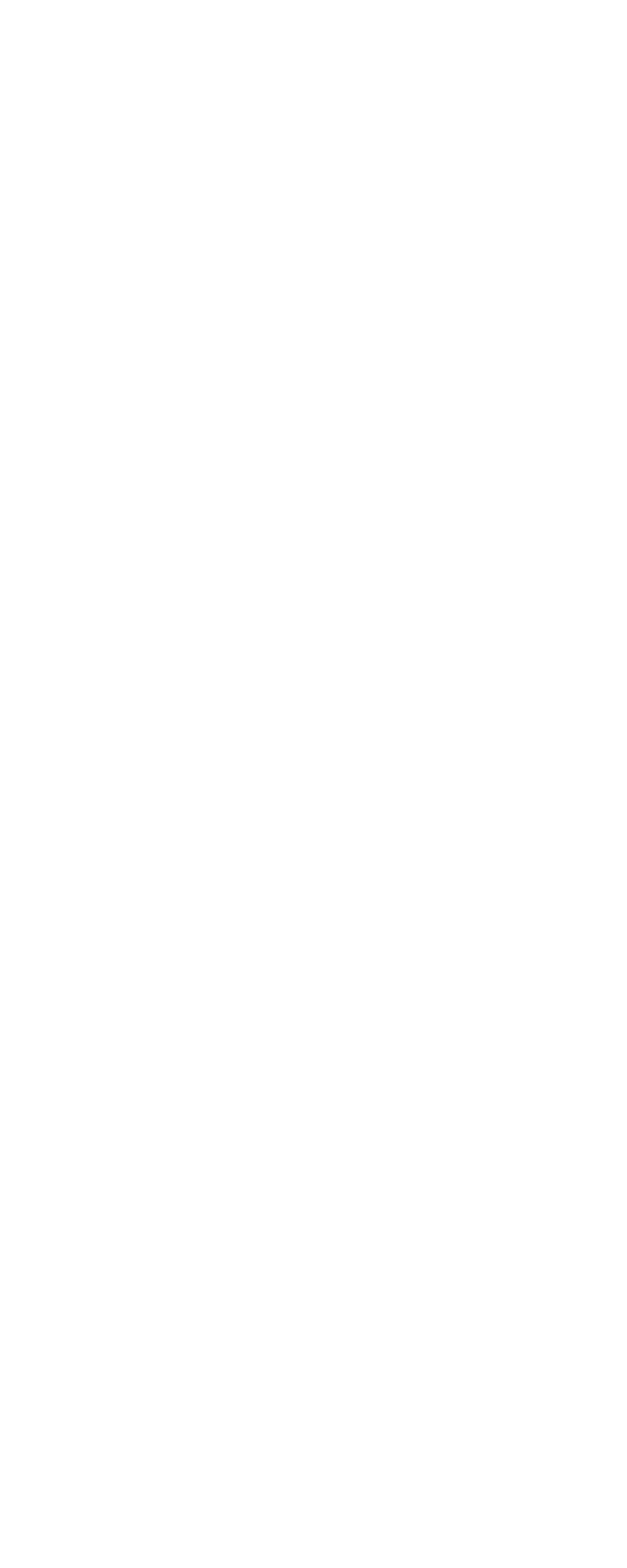
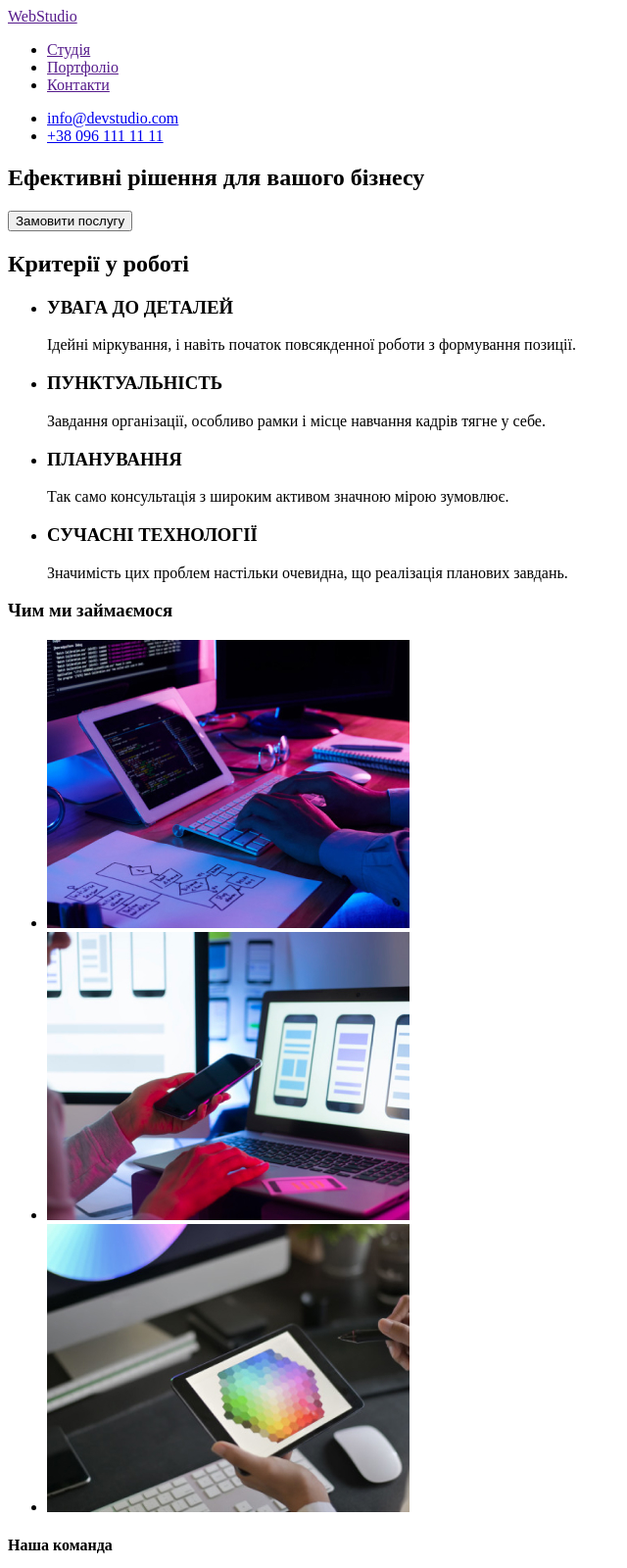
Before and after one commit to Ruslantetra/goit-markup-hw-01, a plain HTML site: page index.html in a window 1280 px wide. Shown: the top 1600 px of the page at 98% size, without its empty margins (0-640 px from the left). Before the commit the page ends 800 px from the top, so only its background shows below. Drawn offline with Linux system fonts and the light colour scheme.

Commit message:
Разметка html

```diff
--- a/index.html
+++ b/index.html
@@ -1,5 +1,5 @@
 <!DOCTYPE html>
-<html lang="en">
+<html lang="ukr">
 <head>
     <meta charset="UTF-8">
     <meta http-equiv="X-UA-Compatible" content="IE=edge">
@@ -7,6 +7,94 @@
     <title>Document</title>
 </head>
 <body>
-    <h1 class="full"></h1>
+    <header>
+        <nav>
+            <a href="">WebStudio</a>
+            <ul>
+                <li><a href="">Студія</a></li>
+                <li><a href="">Портфоліо</a></li>
+                <li><a href="">Контакти</a></li>
+            </ul>
+            <ul>
+                <li><a href="mailto:info@devstudio.com">info@devstudio.com</a></li>
+                <li><a href="tel:+380961111111">+38 096 111 11 11</a></li>
+            </ul>
+        </nav>
+    </header>
+
+    <main>
+        <section>
+            <h1>Ефективні рішення для вашого бізнесу</h1>
+            <button type="button">Замовити послугу</button>
+        </section>
+
+        <section>
+            <h2>Критерiї у роботi</h2>
+            <ul>
+                <li>
+                    <h3>УВАГА ДО ДЕТАЛЕЙ</h3>
+                    <p>Ідейні міркування, і навіть початок повсякденної роботи з формування позиції.</p>
+                </li>
+                <li>
+                    <h3>ПУНКТУАЛЬНІСТЬ</h3>
+                    <p>Завдання організації, особливо рамки і місце навчання кадрів тягне у себе.</p>
+                </li>
+                <li>
+                    <h3>ПЛАНУВАННЯ</h3>
+                    <p>Так само консультація з широким активом значною мірою зумовлює.</p>
+                </li>
+                <li>
+                    <h3>СУЧАСНІ ТЕХНОЛОГІЇ</h3>
+                    <p>Значимість цих проблем настільки очевидна, що реалізація планових завдань.</p>
+                </li>
+            </ul>
+        </section>
+
+        <section>
+            <h3>Чим ми займаємося</h3>
+            <ul>
+                <li><img src="./img/computer.jpg" alt="computer" width="370"></li>
+                <li><img src="./img/telephone.jpg" alt="telephone" width="370"></li>
+                <li><img src="./img/tablet.jpg" alt="tablet" width="370"></li>
+            </ul>
+        </section>
+
+        <section>
+            <h4>Наша команда</h4>
+            <ul>
+                <li>
+                    <img src="./img/Product Designer.jpg" alt="Designer" width="270">
+                    <h3>Ігор Дем'яненко</h3>
+                    <p>Product Designer</p>
+                </li>
+                <li>
+                    <img src="./img/Frontend Developer.jpg" alt="Developer" width="270">
+                    <h3>Ольга Рєпіна</h3>
+                    <p>Frontend Developer</p>
+                </li>
+                <li>
+                    <img src="./img/Marketing.jpg" alt="Marketing" width="270">
+                    <h3>Микола Тарасов</h3>
+                    <p>Marketing</p>
+                </li>
+                <li>
+                    <img src="./img/UI Designer.jpg" alt="Designer" width="270">
+                    <h3>Михайло Єрмаков</h3>
+                    <p>UI Designer</p>
+                </li>
+            </ul>
+        </section>
+    </main>
+
+    <footer>
+        <a href="">WebStudio</a>
+        <address>
+            <ul>
+                <li><a href="">м. Київ, пр-т Лесі Українки, 26</a></li>
+                <li><a href="mailto:info@devstudio.com">info@devstudio.com</a></li>
+                <li><a href="tel:+380961111111">+38 096 111 11 11</a></li>
+            </ul>
+        </address>
+    </footer>
 </body>
 </html>
```
Also changed, not shown: img/Frontend Developer.jpg (added), img/Marketing.jpg (added), img/Product Designer.jpg (added), img/UI Designer.jpg (added), img/computer.jpg (added), img/tablet.jpg (added), img/telephone.jpg (added).
